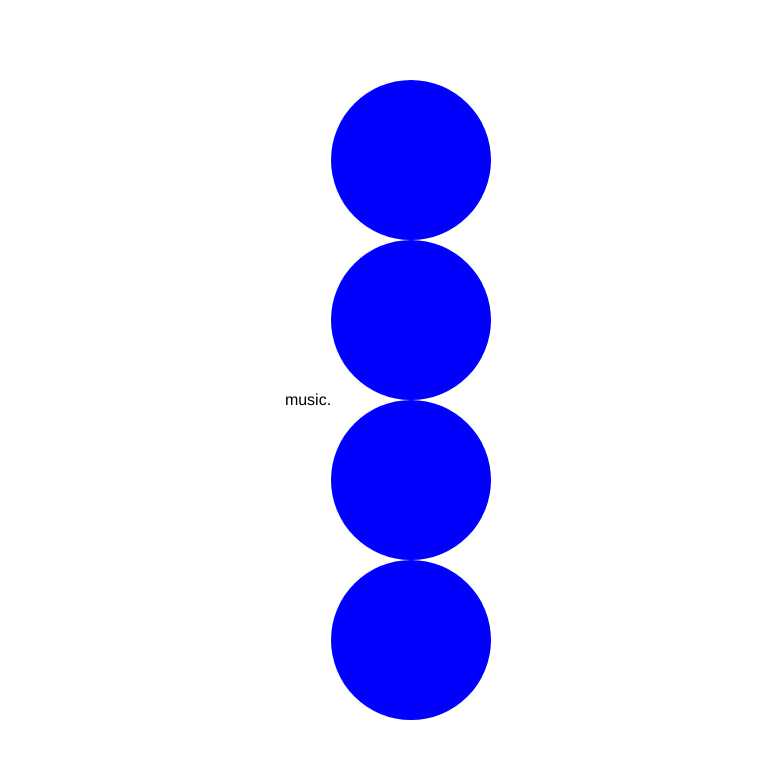
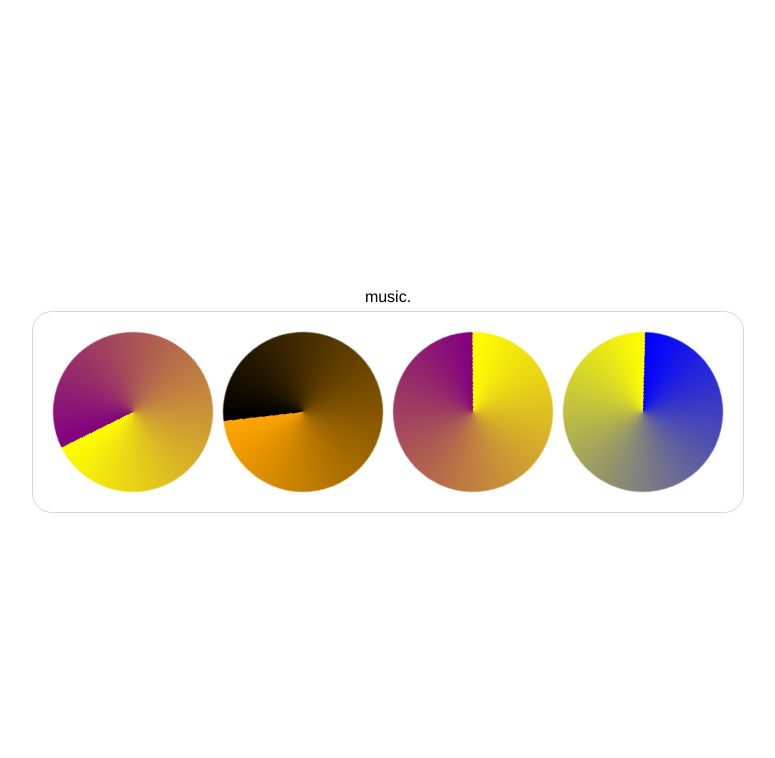
Before and after one commit to SanjeevMidda/linear-circles, a React (Create React App) app: page / in a window 1280 px wide. Shown: the top 758 px of the page, without its empty margins (252-1027 px from the left). Built offline with nearby package versions, Linux system fonts and the light colour scheme.

Commit message:
created function to randomly assign direction of linear circle and created animations

```diff
--- a/src/App.js
+++ b/src/App.js
@@ -17,16 +17,27 @@ function App() {
     return [colorOne, colorTwo];
   };
 
-  const randomDirection = () => Math.floor(Math.random() * 201);
+  const randomRotation = () => Math.floor(Math.random() * 201);
 
-  console.log(randomColors());
+  const randomDirection = () => {
+    const classToAdd = [
+      "rotateLinearCircleClockwise",
+      "rotateLinearCircleAnticlockwise",
+    ];
+
+    return classToAdd[Math.floor(Math.random() * randomDirection.length)];
+  };
 
   return (
     <div className="App">
       <h4>music.</h4>
       <div className="linearCirclesContainer">
         {noOfLinearCircles.map((i) => (
-          <LinearCircle colors={randomColors()} direction={randomDirection()} />
+          <LinearCircle
+            colors={randomColors()}
+            rotation={randomRotation()}
+            direction={randomDirection()}
+          />
         ))}
       </div>
     </div>
--- a/src/component/LinearCircle.js
+++ b/src/component/LinearCircle.js
@@ -1,7 +1,14 @@
 import React from "react";
 
-const LinearCircle = ({ direction, colors }) => {
-  return <div className="circle"></div>;
+const LinearCircle = ({ rotation, colors, direction }) => {
+  return (
+    <div
+      className={`circle ${direction}`}
+      style={{
+        background: `conic-gradient(from ${rotation}deg, ${colors[0]}, ${colors[1]})`,
+      }}
+    ></div>
+  );
 };
 
 export default LinearCircle;
--- a/src/index.css
+++ b/src/index.css
@@ -1,7 +1,7 @@
 * {
   margin: 0px;
   font-family: Helvetica, sans-serif;
-  font-weight: 400;
+  font-weight: 300;
   box-sizing: border-box;
 }
 
@@ -10,6 +10,11 @@
   justify-content: center;
   align-items: center;
   height: 100dvh;
+  flex-direction: column;
+
+  h4 {
+    margin-bottom: 5px;
+  }
 }
 
 .circle {
@@ -18,3 +23,39 @@
   border-radius: 50%;
   background-color: blue;
 }
+
+.linearCirclesContainer {
+  display: flex;
+  justify-content: center;
+  align-items: center;
+  border: 1px solid rgb(214, 214, 214);
+  border-radius: 20px;
+  padding: 20px;
+  gap: 10px;
+}
+
+.rotateLinearCircleClockwise {
+  animation: rotateClockwise 5s linear infinite;
+}
+
+.rotateLinearCircleAnticlockwise {
+  animation: rotateAntiClockwise 5s linear infinite;
+}
+
+@keyframes rotateClockwise {
+  from {
+    transform: rotate(0deg);
+  }
+  to {
+    transform: rotate(360deg);
+  }
+}
+
+@keyframes rotateAnticlockwise {
+  from {
+    transform: rotate(0deg);
+  }
+  to {
+    transform: rotate(-360deg);
+  }
+}
```
